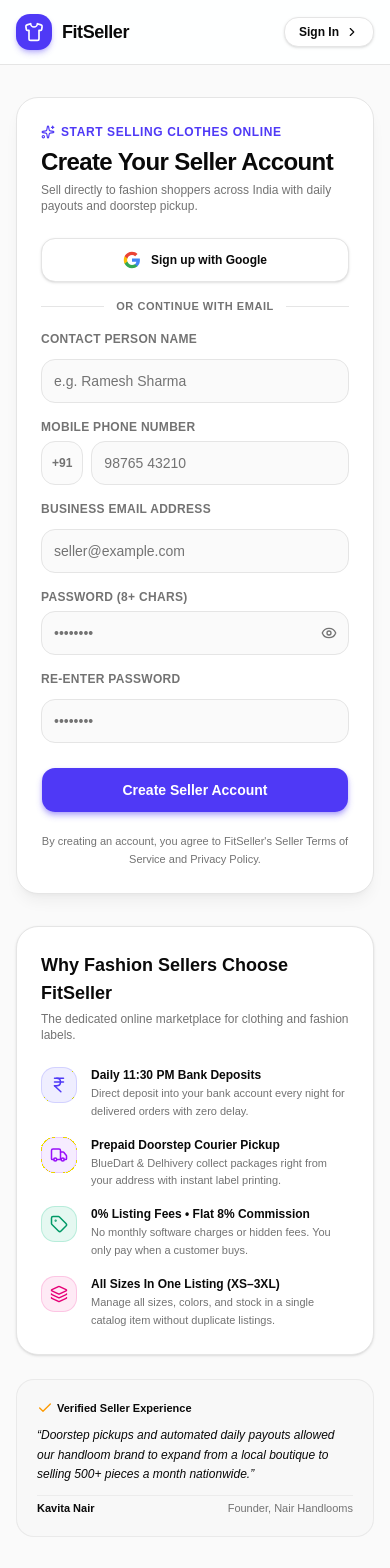
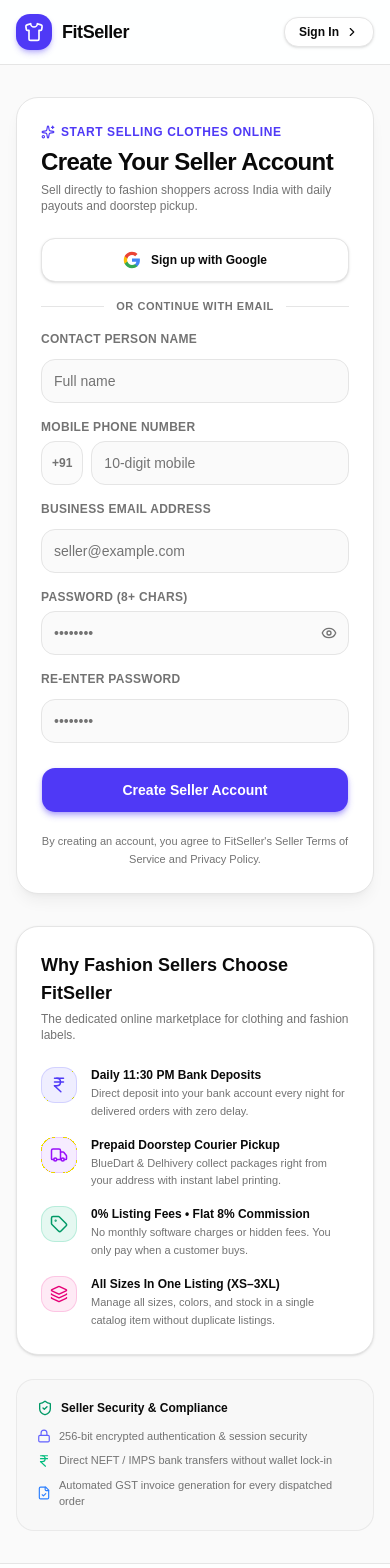
Before and after one commit to Ganeshkatam/FitSeller, a React (Vite) app: page /auth/sign-up in a window 390 px wide. Shown: the top 1568 px of the page. Built offline with nearby package versions, Linux system fonts and the light colour scheme; no server answers.

Commit message:
fix(auth): remove fake phone numbers and fake testimonials from SignUp

```diff
--- a/src/pages/auth/SignUp.tsx
+++ b/src/pages/auth/SignUp.tsx
@@ -13,9 +13,9 @@
   Tag,
   Layers,
   Sparkles,
-  Check,
-  PhoneCall,
   Lock,
+  FileCheck,
+  HelpCircle,
 } from "lucide-react";
 import { useAuth } from "@/contexts/AuthContext";
 import { Button } from "@/components/ui/button";
@@ -126,10 +126,13 @@
           </Link>
 
           <div className="flex items-center gap-4 text-xs">
-            <div className="hidden lg:flex items-center gap-1.5 text-muted-foreground">
-              <PhoneCall className="size-3.5 text-emerald-600" />
-              <span>Seller Support: <strong>1800-FIT-SELL</strong></span>
-            </div>
+            <Link
+              to="/#faqs"
+              className="hidden sm:flex items-center gap-1.5 text-muted-foreground hover:text-foreground transition-colors"
+            >
+              <HelpCircle className="size-3.5" />
+              <span>Seller FAQs</span>
+            </Link>
 
             <div className="flex items-center gap-2">
               <span className="text-muted-foreground hidden sm:inline">Already registered?</span>
@@ -216,7 +219,7 @@
                     id="fullName"
                     type="text"
                     required
-                    placeholder="e.g. Ramesh Sharma"
+                    placeholder="Full name"
                     value={fullName}
                     onChange={(e) => setFullName(e.target.value)}
                     disabled={loading}
@@ -235,7 +238,7 @@
                     <Input
                       id="phone"
                       type="tel"
-                      placeholder="98765 43210"
+                      placeholder="10-digit mobile"
                       value={phone}
                       onChange={(e) => setPhone(e.target.value)}
                       disabled={loading}
@@ -386,19 +389,26 @@
               </div>
             </div>
 
-            {/* Testimonial Quote */}
-            <div className="rounded-2xl border border-border/80 bg-muted/40 p-5 space-y-2.5">
-              <div className="flex items-center gap-1 text-amber-500">
-                <Check className="size-4" />
-                <span className="text-[11px] font-bold text-foreground">Verified Seller Experience</span>
+            {/* Platform Security & Direct Settlements Card */}
+            <div className="rounded-2xl border border-border/80 bg-muted/30 p-5 space-y-3">
+              <div className="flex items-center gap-2 text-foreground font-bold text-xs">
+                <ShieldCheck className="size-4 text-emerald-600" />
+                <span>Seller Security &amp; Compliance</span>
               </div>
-              <p className="text-xs text-foreground italic leading-relaxed">
-                &ldquo;Doorstep pickups and automated daily payouts allowed our handloom brand to expand from a local boutique to selling 500+ pieces a month nationwide.&rdquo;
-              </p>
-              <div className="text-[11px] text-muted-foreground pt-1 border-t border-border/60 flex justify-between">
-                <span className="font-bold text-foreground">Kavita Nair</span>
-                <span>Founder, Nair Handlooms</span>
-              </div>
+              <ul className="space-y-2 text-[11px] text-muted-foreground">
+                <li className="flex items-center gap-2">
+                  <Lock className="size-3.5 text-indigo-500 shrink-0" />
+                  <span>256-bit encrypted authentication &amp; session security</span>
+                </li>
+                <li className="flex items-center gap-2">
+                  <IndianRupee className="size-3.5 text-emerald-500 shrink-0" />
+                  <span>Direct NEFT / IMPS bank transfers without wallet lock-in</span>
+                </li>
+                <li className="flex items-center gap-2">
+                  <FileCheck className="size-3.5 text-blue-500 shrink-0" />
+                  <span>Automated GST invoice generation for every dispatched order</span>
+                </li>
+              </ul>
             </div>
           </div>
         </div>
@@ -408,9 +418,8 @@
       <footer className="border-t border-border bg-card/80 backdrop-blur-md py-4 text-center text-xs text-muted-foreground">
         <div className="mx-auto flex max-w-7xl items-center justify-between px-4 sm:px-8">
           <div className="flex items-center gap-2 text-[11px]">
-            <Lock className="size-3 text-emerald-600" />
             <ShieldCheck className="size-3.5 text-emerald-600" />
-            <span>256-Bit Encrypted Seller Registration &bull; Direct Bank Settlements</span>
+            <span>Encrypted Seller Registration &bull; Direct Bank Settlements</span>
           </div>
           <span className="text-[11px]">&copy; {new Date().getFullYear()} FitSeller</span>
         </div>
```
